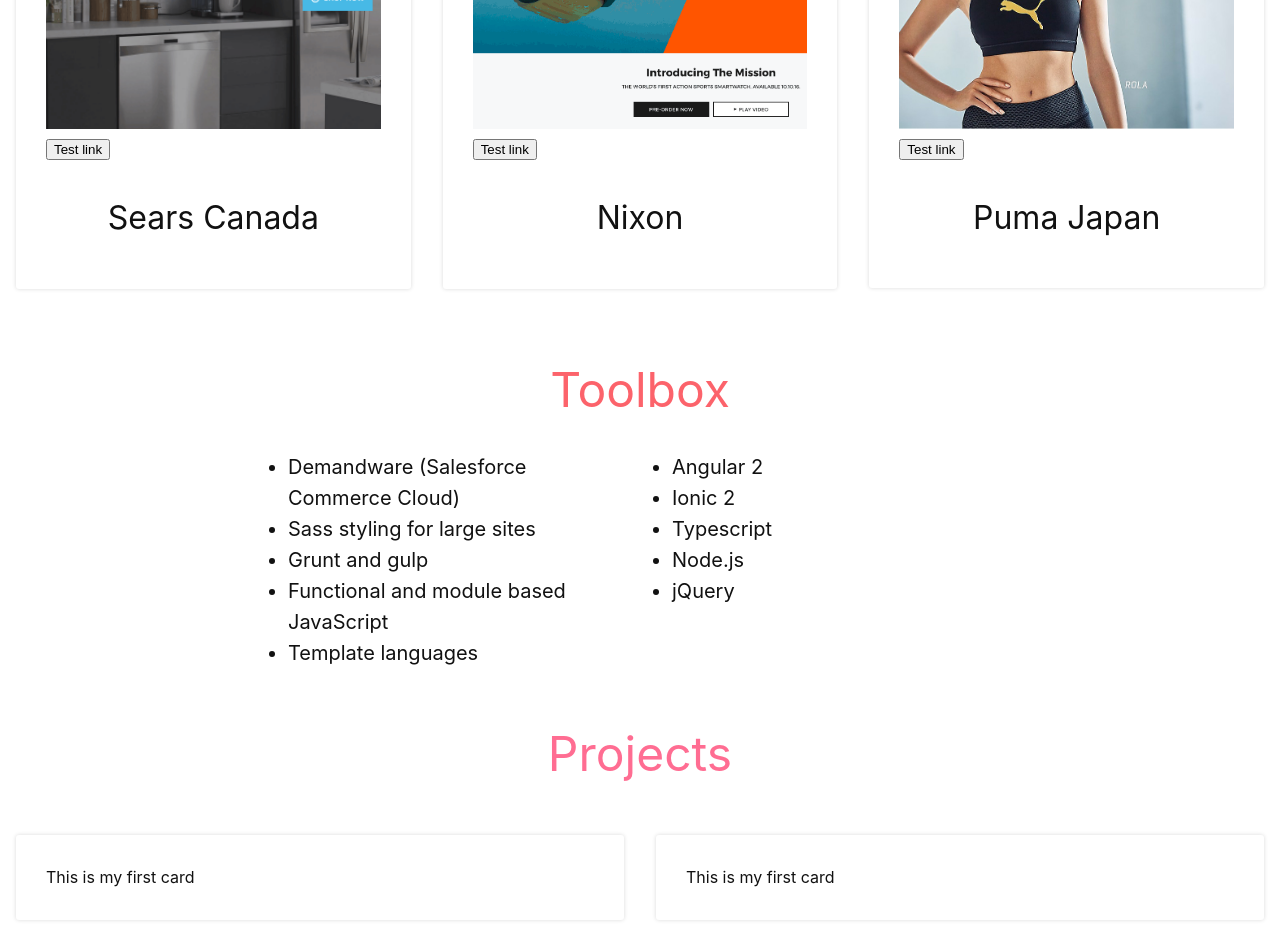
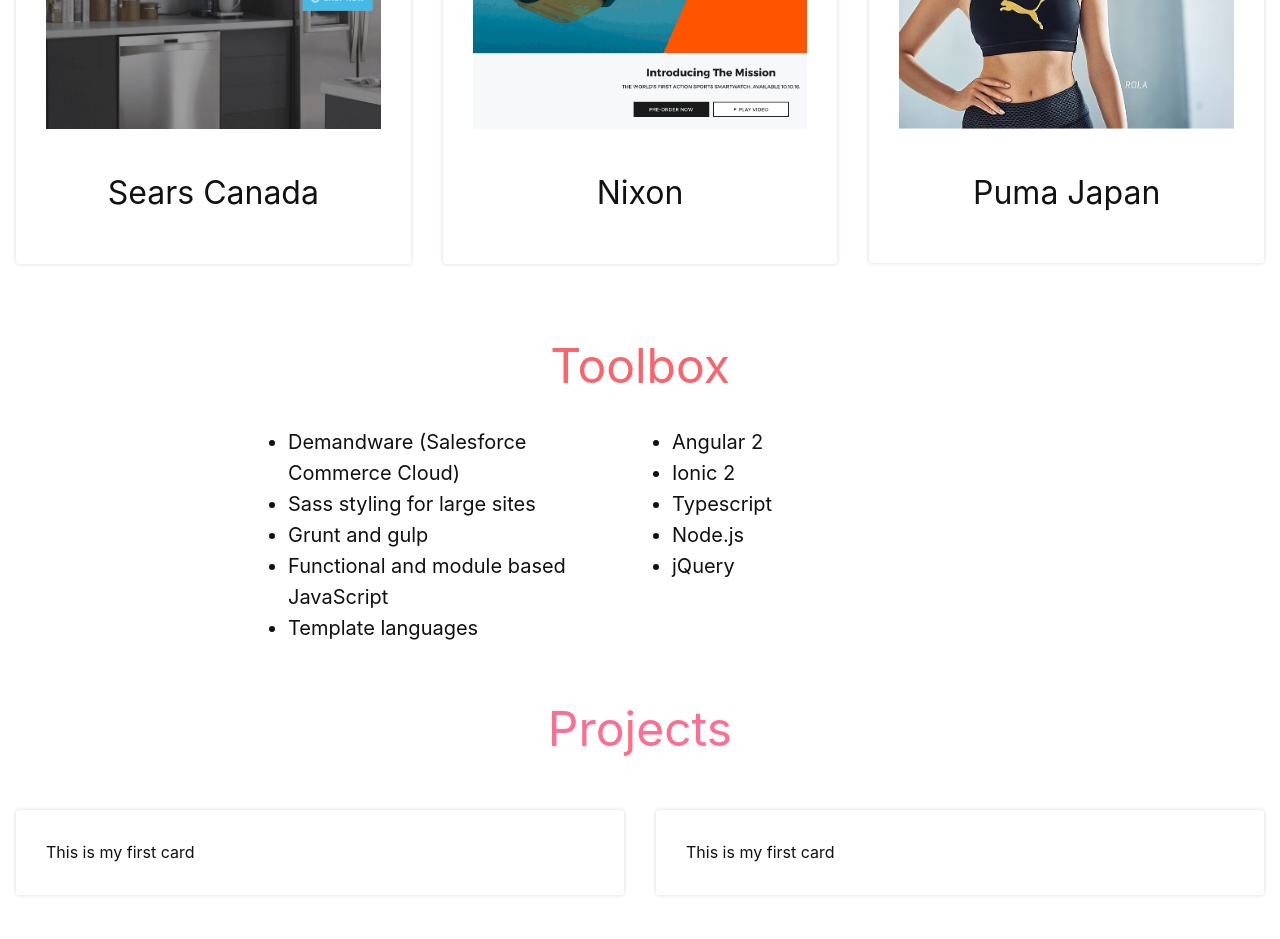
Before and after one commit to JumboLove/Personal-Site, a website: page site/index.html in a window 1280 px wide. Shown: the part 920-1859 px from the top of the page. Drawn offline with nearby package versions, Linux system fonts and the light colour scheme.

Commit message:
Remove testing link
Projects section is functionally complete

```diff
--- a/scss/themes/blaze.davidwitt.scss
+++ b/scss/themes/blaze.davidwitt.scss
@@ -155,6 +155,10 @@
 	margin: 0 20%;
 }
 
+[data-modal-open] {
+	cursor: pointer;
+}
+
 ////
 /// Card Component
 ////
--- a/site/index.html
+++ b/site/index.html
@@ -34,8 +34,7 @@
       <div class="o-grid__cell">
         <div class="c-card c-card__pad">
             <div class="c-poi">
-              <img class="o-image c-poi__image" src="../img/sears-thumb.png">
-              <button data-modal-open="sears-modal">Test link</button>
+              <img class="o-image c-poi__image" src="../img/sears-thumb.png" data-modal-open="sears-modal">
               <div id="sears-modal" class="iziModal" data-modal data-izimodal-group="ecommerce">
 
                 <div class="cd-product cd-container">
@@ -91,14 +90,13 @@
 
               </div>
             </div>
-          <h2 class="c-heading c-heading--large u-text-center">Sears Canada</h2>
+          <h2 class="c-heading c-heading--large u-text-center" data-modal-open="sears-modal">Sears Canada</h2>
         </div>
       </div>
 
       <div class="o-grid__cell">
         <div class="c-card c-card__pad">
-          <img class="o-image" src="../img/nixon-thumb.png">
-          <button data-modal-open="nixon-modal">Test link</button>
+          <img class="o-image" src="../img/nixon-thumb.png" data-modal-open="nixon-modal">
               <div id="nixon-modal" class="iziModal" data-modal data-izimodal-group="ecommerce">
 
                 <div class="cd-product cd-container">
@@ -142,14 +140,13 @@
                   </div> <!-- .cd-product -->
 
               </div>
-          <h2 class="c-heading c-heading--large u-text-center">Nixon</h2>
+          <h2 class="c-heading c-heading--large u-text-center" data-modal-open="nixon-modal">Nixon</h2>
         </div>
       </div>
 
       <div class="o-grid__cell">
         <div class="c-card c-card__pad">
-          <img class="o-image" src="../img/puma-jp-thumb.jpg">
-          <button data-modal-open="puma-modal">Test link</button>
+          <img class="o-image" src="../img/puma-jp-thumb.jpg" data-modal-open="puma-modal">
               <div id="puma-modal" class="iziModal" data-modal data-izimodal-group="ecommerce">
 
                 <div class="cd-product cd-container">
@@ -193,7 +190,7 @@
                   </div> <!-- .cd-product -->
 
               </div>
-          <h2 class="c-heading c-heading--large u-text-center">Puma Japan</h2>
+          <h2 class="c-heading c-heading--large u-text-center" data-modal-open="puma-modal">Puma Japan</h2>
         </div>
       </div>
 
```
Also changed, not shown: demo/themes/blaze.davidwitt.min.css, dist/themes/blaze.davidwitt.min.css.
